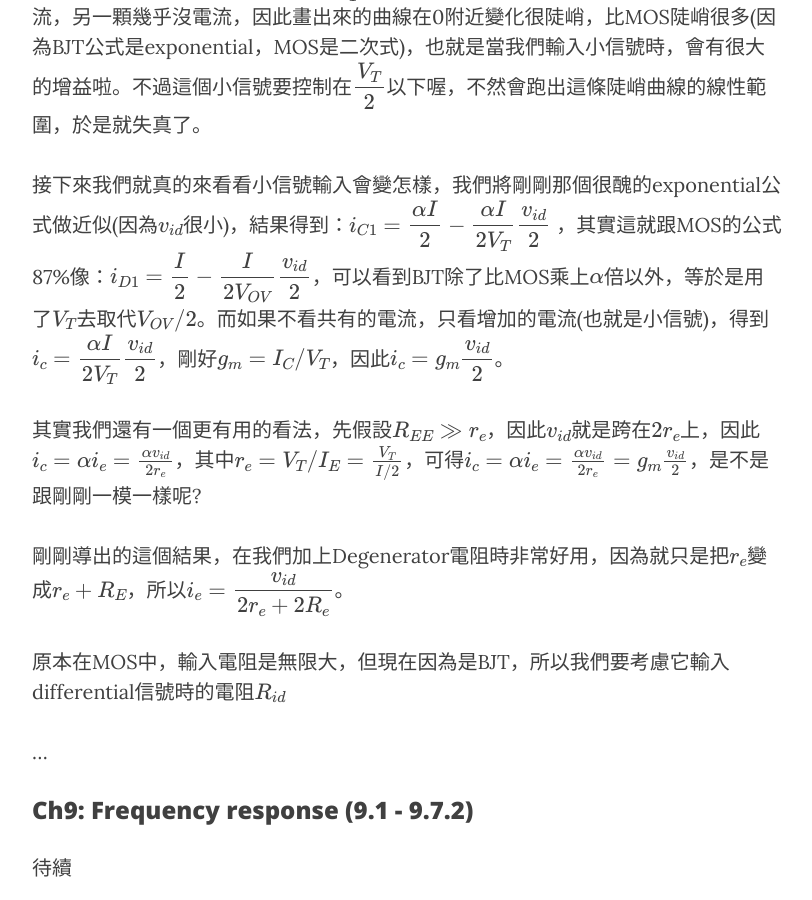
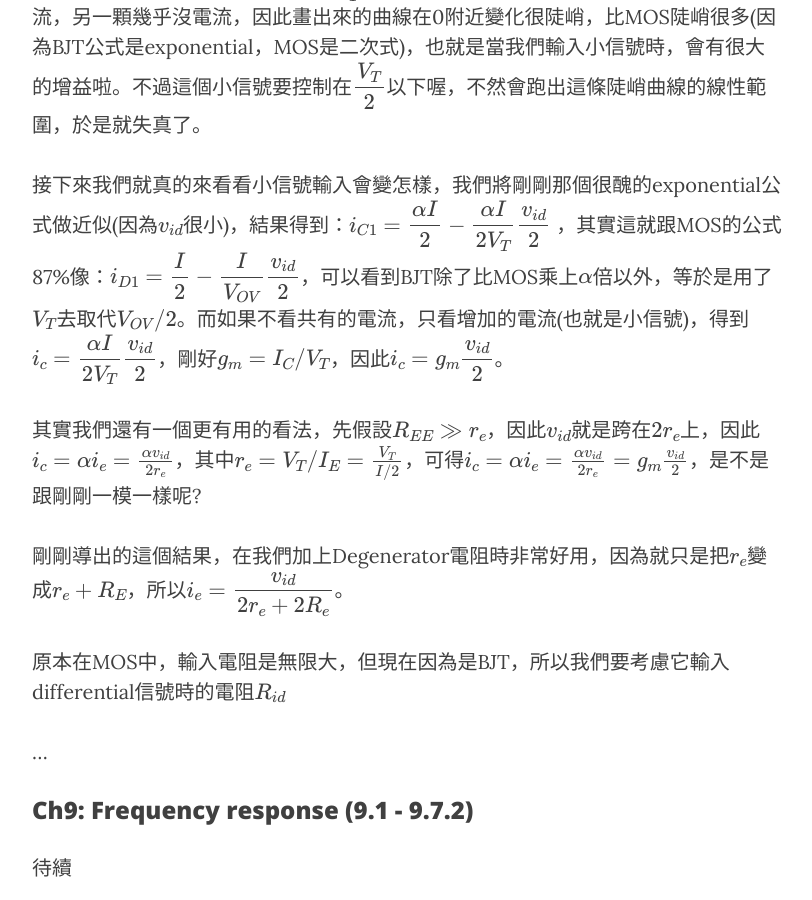
Before and after one commit to voidism/voidism.github.io, a Jekyll site: the page built from _posts/2018-03-20-電子學筆記.markdown, in a window 1280 px wide and 900 px high, scrolled down 3384 px. Shown: the whole window, without its empty margins (233-1045 px from the left). Built offline with Jekyll 4.4.1, drawn with Linux system fonts in a browser that asks for light colours; nearby versions of some CDN libraries; formulas are drawn with MathJax 3; comment, search, counter and statistics services are not loaded.

Commit message:
20180416

```diff
--- a/_posts/2018-03-20-電子學筆記.markdown
+++ b/_posts/2018-03-20-電子學筆記.markdown
@@ -42,7 +42,7 @@ $CMRR = |\frac{A_d}{A_{cm}}|$)，CMRR在理想上是無限大，因為${A_{cm}}$
 再來，來看一下當輸入信號兩邊也還是DC，但是是差信號的話會怎樣。因為BJT的大信號電流公式是exponential的(MOS是二次式)，變化比較劇烈，我們算出來$i_{E1}=\dfrac {I}{1+e^{-v_{id}/V_{T}}}$，而另一顆BJT的Emitter電流則對稱$i_{E2}=\dfrac {I}{1+e^{v_{id}/V_{T}}}$，我們把這兩個公式畫在圖上，橫軸放$\dfrac {v_{id}}{V_{T}}$，縱軸放$\dfrac {i_{E}}{I}$，我們注意到，當$\dfrac {v_{id}}{V_{T}} = 0$時，兩顆BTJ剛好一人分到一半電流I，而在$\dfrac {v_{id}}{V_{T}} = \pm 4$時，就已經讓其中一顆BJT拿到全部電流，另一顆幾乎沒電流，因此畫出來的曲線在0附近變化很陡峭，比MOS陡峭很多(因為BJT公式是exponential，MOS是二次式)，也就是當我們輸入小信號時，會有很大的增益啦。不過這個小信號要控制在$\dfrac {V_{T}}{2}$以下喔，不然會跑出這條陡峭曲線的線性範圍，於是就失真了。
 
 接下來我們就真的來看看小信號輸入會變怎樣，我們將剛剛那個很醜的exponential公式做近似(因為${v_{id}}$很小)，結果得到：$i_{C1} = \dfrac {\alpha I}{2} - \dfrac {\alpha I}{2V_T}\dfrac {v_{id}}{2}$
-，其實這就跟MOS的公式87%像：$i_{D1} = \dfrac {I}{2} - \dfrac {I}{2V_{OV}}\dfrac {v_{id}}{2}$，可以看到BJT除了比MOS乘上$\alpha$倍以外，等於是用了$V_T$去取代$V_{OV}/2$。而如果不看共有的電流，只看增加的電流(也就是小信號)，得到$i_{c} = \dfrac {\alpha I}{2V_T}\dfrac {v_{id}}{2}$，剛好$g_m = I_C/V_T$，因此$i_{c} = g_m\dfrac {v_{id}}{2}$。
+，其實這就跟MOS的公式87%像：$i_{D1} = \dfrac {I}{2} - \dfrac {I}{V_{OV}}\dfrac {v_{id}}{2}$，可以看到BJT除了比MOS乘上$\alpha$倍以外，等於是用了$V_T$去取代$V_{OV}/2$。而如果不看共有的電流，只看增加的電流(也就是小信號)，得到$i_{c} = \dfrac {\alpha I}{2V_T}\dfrac {v_{id}}{2}$，剛好$g_m = I_C/V_T$，因此$i_{c} = g_m\dfrac {v_{id}}{2}$。
 
 其實我們還有一個更有用的看法，先假設$R_{EE} \gg r_e$，因此$v_{id}$就是跨在$2r_e$上，因此$i_c = \alpha i_e = \frac{\alpha v_{id}}{2r_e}$，其中$r_e = V_T/I_E = \frac{V_T}{I/2}$，可得$i_c = \alpha i_e = \frac{\alpha v_{id}}{2r_e} = g_m \frac{v_{id}}{2}$，是不是跟剛剛一模一樣呢?
 
```
Also changed, not shown: _posts/2018-03-21-Nicky-Lu-speech-notes.markdown (+12 -2 lines).
